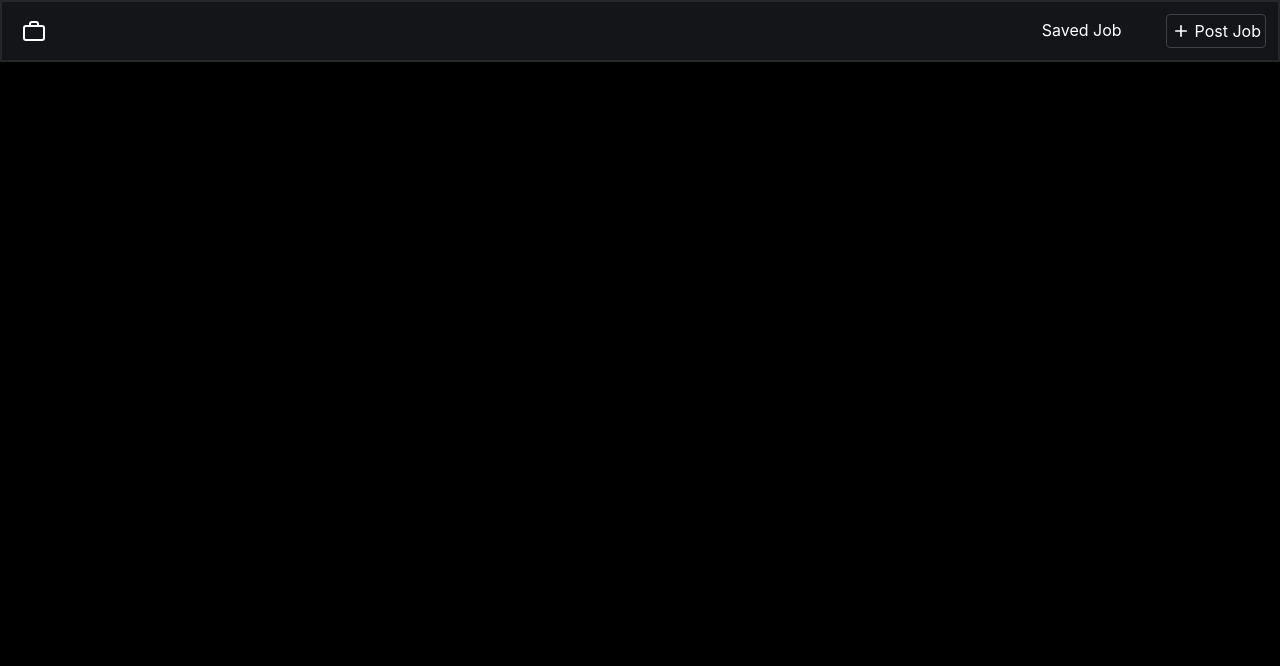
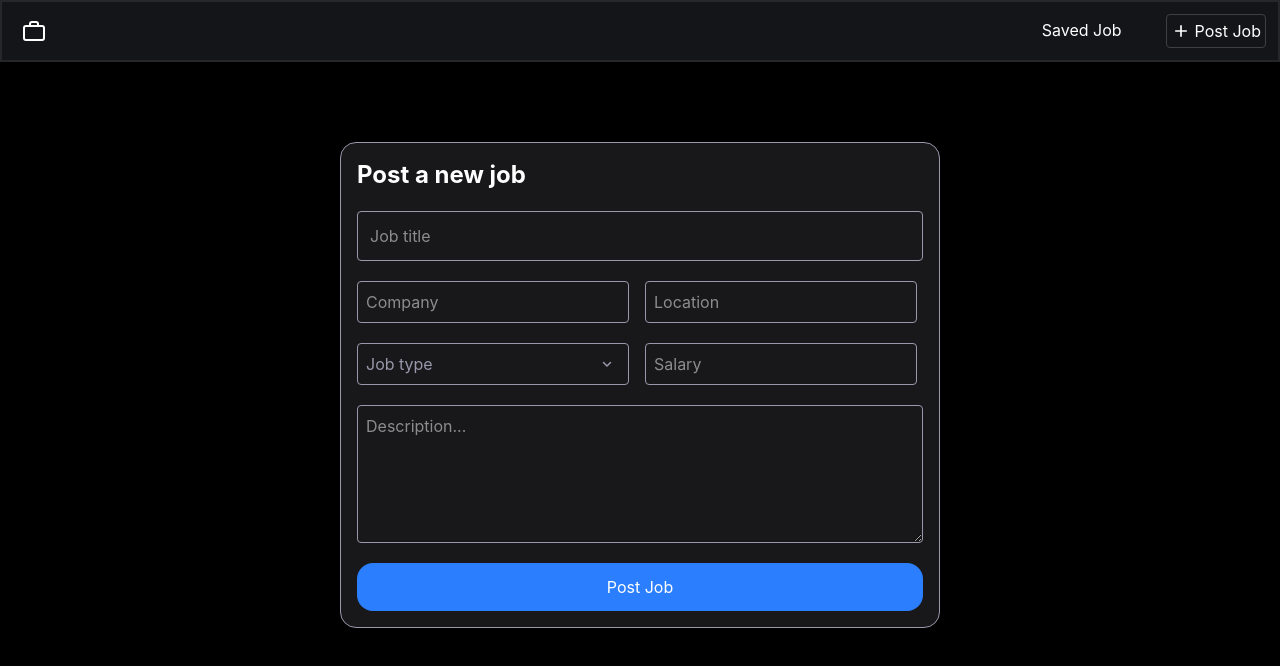
Before and after one commit to Deepanshu1-bit/Job-Board, a React (Vite) app: page /post-job in a window 1280 px wide. Before the commit this address had no page. Shown: the top 666 px of the page. Built offline with nearby package versions, Linux system fonts and the light colour scheme.

Commit message:
Added PostJob form with validation and controlled inputs

```diff
--- a/src/App.jsx
+++ b/src/App.jsx
@@ -4,6 +4,7 @@ import Home from './Pages/Home';
 import Navbar from './Components/Navbar';
 import JobDetails from './Pages/JobDetails';
 import SavedJobs from './Components/SavedJobs';
+import PostJob from './Pages/PostJob';
 const App = () => {
   return (
     <div className='bg-black text-white w-full min-h-screen overflow-x-hidden'>
@@ -12,6 +13,7 @@ const App = () => {
         <Route path='/' element={<Home />} />
         <Route path='/jobs/:id' element={<JobDetails />} />
         <Route path='/Saved-job' element={<SavedJobs />} />
+        <Route path='/post-job' element={<PostJob />} />
       </Routes>
     </div>
   )
--- a/src/Context/JobContext.jsx
+++ b/src/Context/JobContext.jsx
@@ -1,12 +1,14 @@
-import { createContext, useRef, useState } from "react";
+import { createContext, useState } from "react";
 import jobsData from "../Data/jobs.json";
 
 export const JobData = createContext()
+
 const JobContext = ({ children }) => {
+
   const [searchQuery, setSearchQuery] = useState('')
   const [activeFilter, setactiveFilter] = useState('')
   return (
-    <JobData.Provider value={{ jobs: jobsData, searchQuery, setSearchQuery , activeFilter, setactiveFilter}}>
+    <JobData.Provider value={{ jobs: jobsData, searchQuery, setSearchQuery, activeFilter, setactiveFilter }}>
       {children}
     </JobData.Provider>
   );
--- a/src/Pages/PostJob.jsx
+++ b/src/Pages/PostJob.jsx
@@ -1,10 +1,83 @@
-import React from 'react'
+import React, { useContext, useState } from 'react'
+import { JobData } from '../Context/JobContext'
 
 const PostJob = () => {
+  const { jobs } = useContext(JobData)
+
+  const [JobTitle, setJobTitle] = useState('')
+  const [Company, setCompany] = useState('')
+  const [Location, setLocation] = useState('')
+  const [JobType, setJobType] = useState('')
+  const [Salary, setSalary] = useState('')
+  const [Description, setDescription] = useState('')
+
+  const newJob = {
+    id: jobs.length + 1,
+    title: JobTitle,
+    company: Company,
+    location: Location,
+    type: JobType,
+    salary: Salary,
+    postedDaysAgo: 1,
+    description: Description
+  }
+
+  const AddPostedJobs = ((e) => {
+    e.preventDefault()
+    if (!JobTitle || !Company || !JobType || !Location || !Salary || !Description) {
+      alert('Fill all fields!')
+      return
+    }
+
+  })
+
   return (
-    <div>
-      Naya job post karne ka form — JobForm + FormField yahan use honge
-    </div>
+    <form className='flex justify-center mt-20' >
+      <div className='border border-[#9898AA] bg-zinc-900 flex flex-col gap-5 rounded-2xl w-85 md:w-150 p-4'>
+        <h1 className='text-2xl font-bold'>Post a new job</h1>
+        <input value={JobTitle} onChange={(e) => { setJobTitle(e.target.value) }} type='search' placeholder='Job title' className='border border-[#9898AA] rounded p-3' />{/* Job title------------------ */}
+        <div className='flex gap-4'>
+          <span>
+            <input value={Company} onChange={(e) => { setCompany(e.target.value) }} className='border border-[#9898AA] rounded p-2 w-36 md:w-68' type='text' placeholder='Company' />{/*Company------------------ */}
+          </span>
+          <span>
+            <input value={Location} onChange={(e) => { setLocation(e.target.value) }} className='border border-[#9898AA] rounded p-2 w-36 md:w-68' type='text' placeholder='Location' />{/*Location------------------ */}
+          </span>
+        </div>
+        <div className='flex gap-4'>
+          <div className="relative">
+            <select value={JobType} onChange={(e) => { setJobType(e.target.value) }} className="appearance-none border border-[#9898AA] text-[#9898AA] bg-zinc-900 rounded p-2 pr-10 w-36 md:w-68">{/*Job type------------------ */}
+              <option value="" disabled defaultValue>Job type</option>
+              <option value={'Full-time'}>Full-Time</option>
+              <option value={'Remote'}>Remote</option>
+              <option value={'Hybrid'}>Hybrid</option>
+            </select>
+
+            <span className="absolute right-4 top-1/2 -translate-y-1/2 pointer-events-none"> {/*Arrow svg------------------ */}
+              <svg
+                className="w-3 h-3 text-[#9898AA]"
+                xmlns="http://www.w3.org/2000/svg"
+                viewBox="0 0 12 12"
+                fill="none"
+              >
+                <path
+                  d="M2.5 4.5L6 8L9.5 4.5"
+                  stroke="currentColor"
+                  strokeWidth="1.5"
+                  strokeLinecap="round"
+                  strokeLinejoin="round"
+                />
+              </svg>
+            </span>
+          </div>
+          <span>
+            <input value={Salary} onChange={(e) => { setSalary(e.target.value) }} className='border border-[#9898AA] rounded p-2 w-36 md:w-68' type='text' placeholder='Salary' /> {/*Salary------------------ */}
+          </span>
+        </div>
+        <textarea value={Description} onChange={(e) => { setDescription(e.target.value) }} className='border border-[#9898AA] rounded p-2 scrollbar-none' rows='5' placeholder='Description...'></textarea>{/*Description------------------ */}
+        <button type='submit' onClick={AddPostedJobs} className='p-3 rounded-2xl bg-blue-500 flex justify-center active:scale-95 transition-transform duration-150' >Post Job</button>
+      </div>
+    </form>
   )
 }
 
```
Also changed, not shown: src/Components/JobList.jsx (+7 -5 lines).
